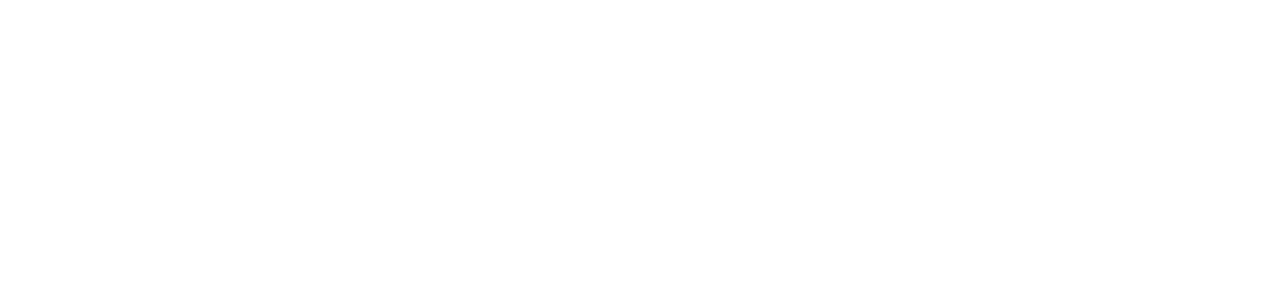
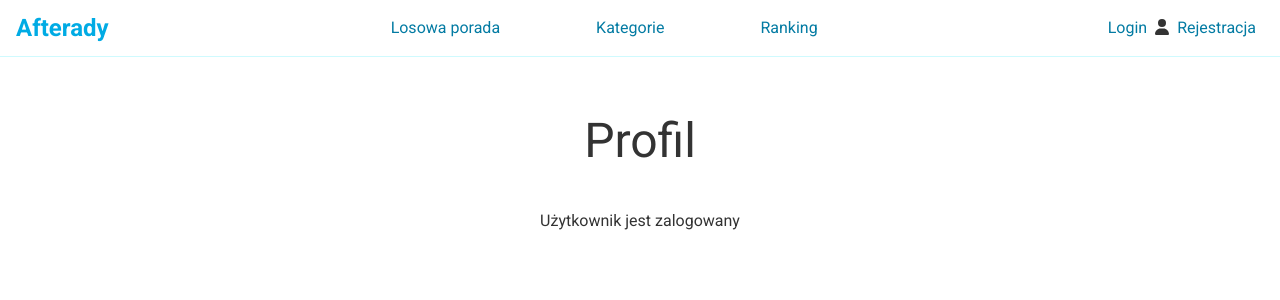
Before and after one commit to cerbin1/tips, a React (Vite) app: page /user/profile in a window 1280 px wide. Before the commit this address had no page. Shown: the top 300 px of the page. Built offline with nearby package versions, Linux system fonts and the light colour scheme.

Commit message:
Add Profile component displaying user information

```diff
--- /dev/null
+++ b/src/components/user/Profile.jsx
@@ -0,0 +1,10 @@
+import ContainerSection from "../common/ContainerSection";
+
+export default function Profile() {
+  return (
+    <ContainerSection data-testid="profile-section">
+      <h1>Profil</h1>
+      <p>Użytkownik jest zalogowany</p>
+    </ContainerSection>
+  );
+}
--- a/src/main.jsx
+++ b/src/main.jsx
@@ -16,6 +16,7 @@ import ErrorPage from "./components/common/ErrorPage.jsx";
 import Login from "./components/user/Login.jsx";
 import { checkAuthLoader, tokenLoader } from "./util/auth.js";
 import { action as logoutAction } from "./components/user/Logout.jsx";
+import Profile from "./components/user/Profile.jsx";
 
 const router = createBrowserRouter([
   {
@@ -45,6 +46,7 @@ const router = createBrowserRouter([
           { path: "register", element: <Register /> },
           { path: "login", element: <Login /> },
           { path: "logout", action: logoutAction },
+          { path: "profile", element: <Profile /> },
           {
             path: "activate/:token",
             element: <ActivateUser />,
```
Also changed, not shown: 1 other file (tests, documents, lock files or other folders).
